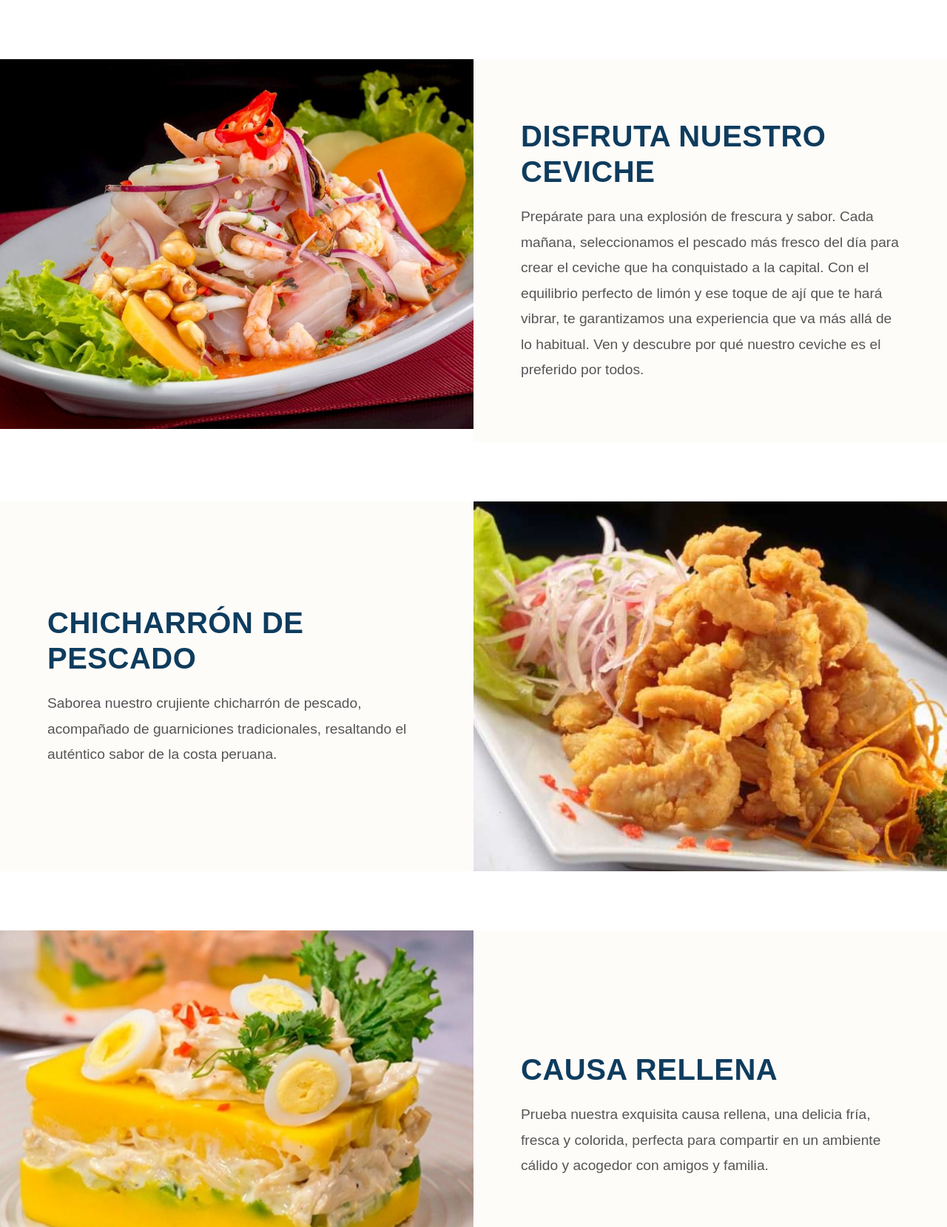
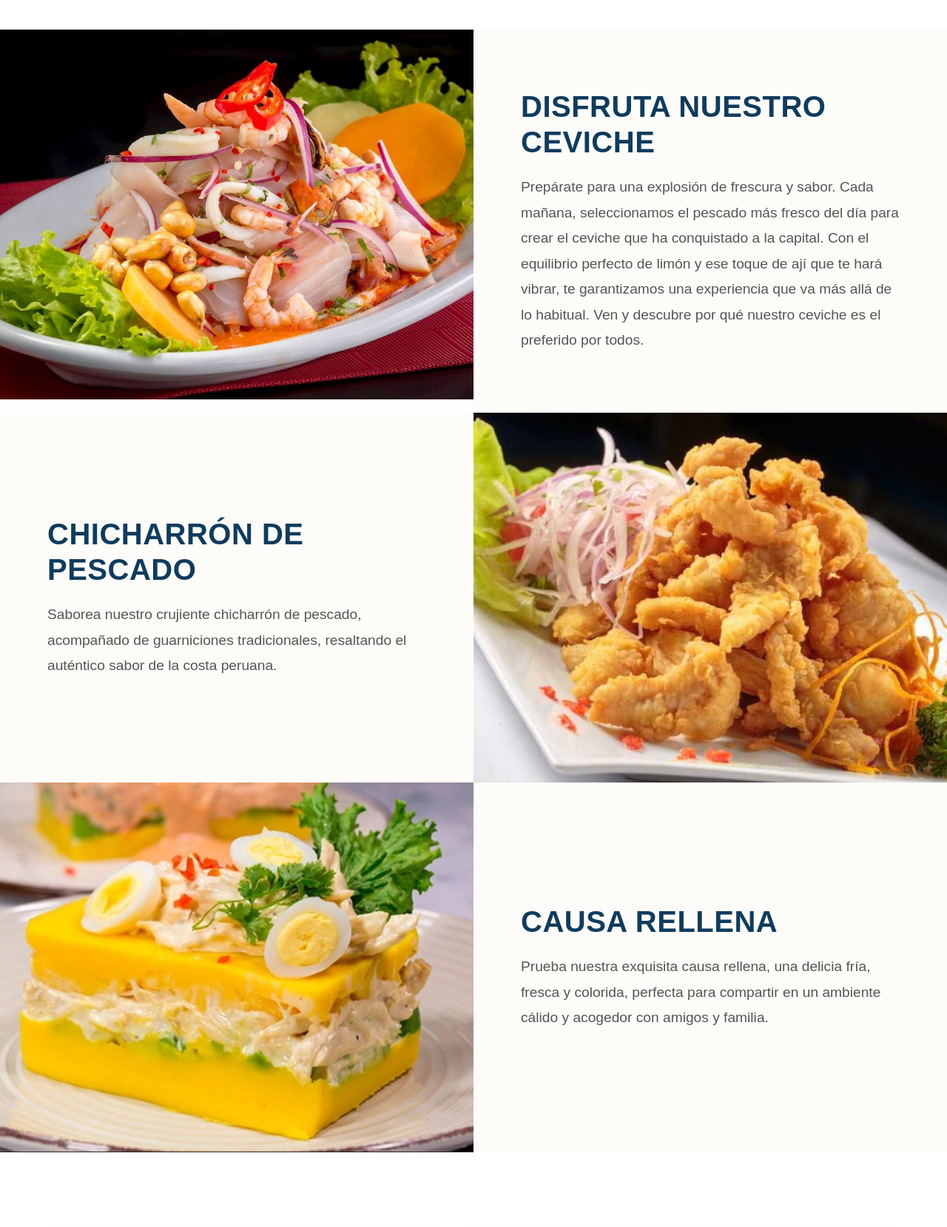
Before and after one commit to SuitBuy/cevicheria_web, a PHP site: page / in a window 1280 px wide. Shown: the part 800-2459 px from the top of the page at 74% size. Run offline with PHP 8.4, Linux system fonts and the light colour scheme; some libraries are stand-ins or nearby versions; grey boxes are pictures that could not be loaded.

Commit message:
update style.css

```diff
--- a/css/style.css
+++ b/css/style.css
@@ -141,10 +141,10 @@ header nav ul li a:hover {
 
 .zigzag {
     width: 100%;
-    margin: 80px 0; /* Menor margen que el original */
+    margin: 40px 0; /* Menor margen que el original */
     display: flex;
     flex-direction: column;
-    gap: 80px; /* Menor espacio entre elementos */
+    gap: 0px; /* Menor espacio entre elementos */
     padding: 0; /* Quitamos el padding lateral para un look más de ancho completo */
 }
 
```
